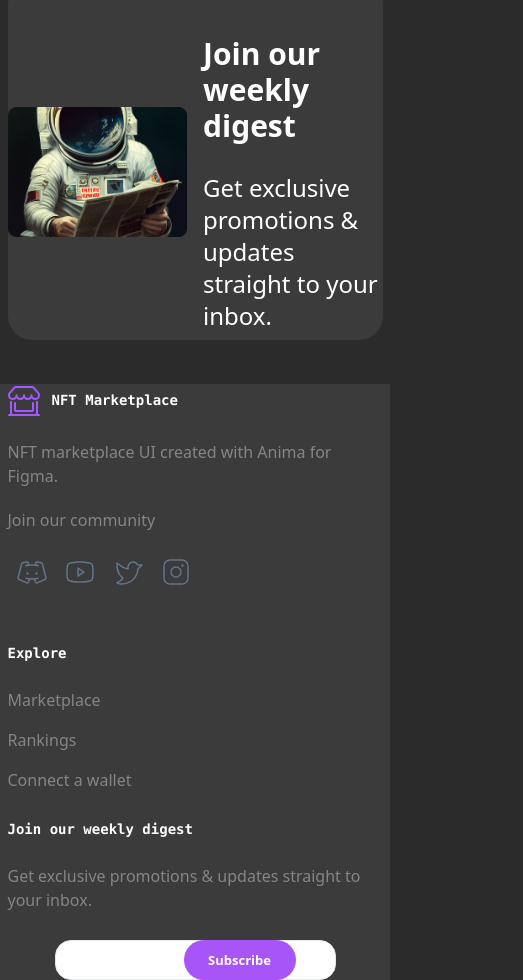
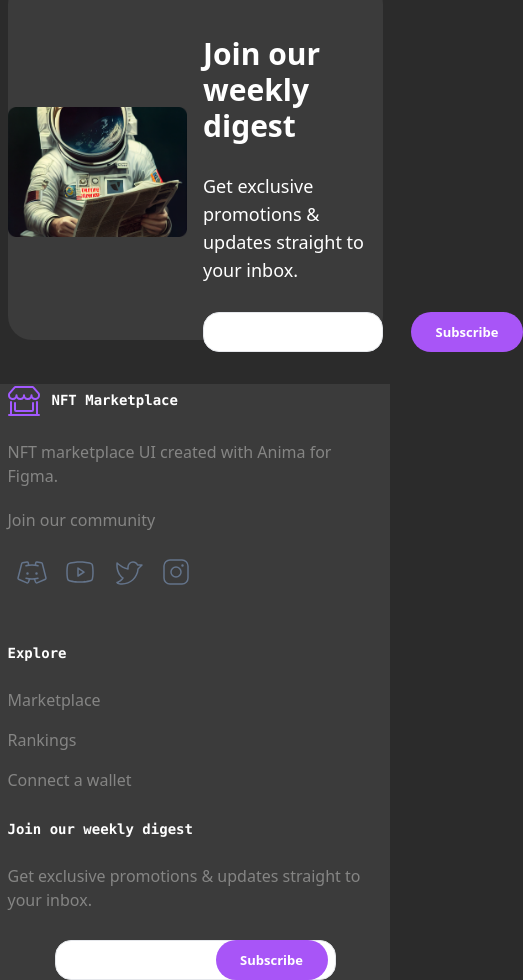
Before and after one commit to Panteagh/NFT-Marketplace, a React (Vite) app: page / in a window 390 px wide. Shown: the part 6302-7282 px from the top of the page, 523 px wide, since content can reach past the window. Built offline with nearby package versions, Linux system fonts and the light colour scheme; data requests are answered from the project's data file.

Commit message:
create SubscribeForm Component and refactor footer codes

```diff
--- a/src/App.jsx
+++ b/src/App.jsx
@@ -12,13 +12,12 @@ function App() {
     <>
       <Layout>
         <Routes>
-          <Route path="/" element={<Home />}></Route>
-          <Route path="/Marketplace" element={<Marketplace />}></Route>
-          <Route path="/Rankings" element={<Rankings />}></Route>
-          <Route path="/Wallet" element={<Wallet />}></Route>
-          <Route path="/login" element={<Login />}></Route>
-          <Route path="/ArtistPage/:id" element={<ArtistPage />}>
-          </Route>
+          <Route path="/" element={<Home />} />
+          <Route path="/Marketplace" element={<Marketplace />} />
+          <Route path="/Rankings" element={<Rankings />} />
+          <Route path="/Wallet" element={<Wallet />} />
+          <Route path="/login" element={<Login />} />
+          <Route path="/ArtistPage/:id" element={<ArtistPage />} />
         </Routes>
       </Layout>
     </>
--- a/src/components/Footer/Footer.jsx
+++ b/src/components/Footer/Footer.jsx
@@ -5,6 +5,7 @@ import { Link } from "react-router-dom";
 import Container from "../container/Container";
 import Button from "../Button/Button";
 import Input from "../inputs/Input";
+import SubscribeForm from "../SubscribeForm/SubscribeForm";
 
 function Footer() {
   return (
@@ -57,17 +58,7 @@ function Footer() {
               Get exclusive promotions & updates straight to your inbox.
             </p>
 
-            <div className="flex max-sm:flex-col w-full justify-center items-center relative ">
-              <Input
-                style="w-[179px relative] "
-                placeholder="Enter your email here"
-
-              />
-                  <Button
-                    style="h-[40px] w-[100px] right-0 rounded-2xl text-white absolute top-7 left-44  "
-                    label="Subscribe"
-                  />
-            </div>
+            <SubscribeForm />
           </div>
         </div>
       </Container>
--- a/src/components/SubscribeForm/SubscribeForm.jsx
+++ b/src/components/SubscribeForm/SubscribeForm.jsx
@@ -1,16 +1,18 @@
 import React from 'react'
+import Input from '../inputs/Input'
+import Button from '../Button/Button'
 
 function SubscribeForm() {
   return (
     <div>
        <div className="flex max-sm:flex-col w-full justify-center items-center relative ">
               <Input
-                style="w-[179px relative] "
+                style="lg:w-[179px] md:w-[100px] relative "
                 placeholder="Enter your email here"
 
               />
                   <Button
-                    style="h-[40px] w-[100px] right-0 rounded-2xl text-white absolute top-7 left-44  "
+                    style="h-[40px] lg:w-[100px] md:w-[100px] right-0 rounded-2xl text-white absolute top-7 left-52  "
                     label="Subscribe"
                   />
             </div>
--- a/src/components/Subscribewidget/SubscribeWidget.jsx
+++ b/src/components/Subscribewidget/SubscribeWidget.jsx
@@ -1,5 +1,6 @@
 import React from "react";
 import img from "../../assets/images/photo.png";
+import SubscribeForm from "../SubscribeForm/SubscribeForm";
 
 function SubscribeWidget() {
   return (
@@ -12,9 +13,10 @@ function SubscribeWidget() {
           <h2 className="text-white text-5xl font-bold font-sans max-md:text-3xl">
             Join our weekly digest
           </h2>
-          <p className="text-white text-2xl mt-7">
+          <p className="text-white text-2xl max-md:text-lg mt-7">
             Get exclusive promotions & updates straight to your inbox.
           </p>
+          <SubscribeForm />
         </div>
       </div>
     </div>
```
